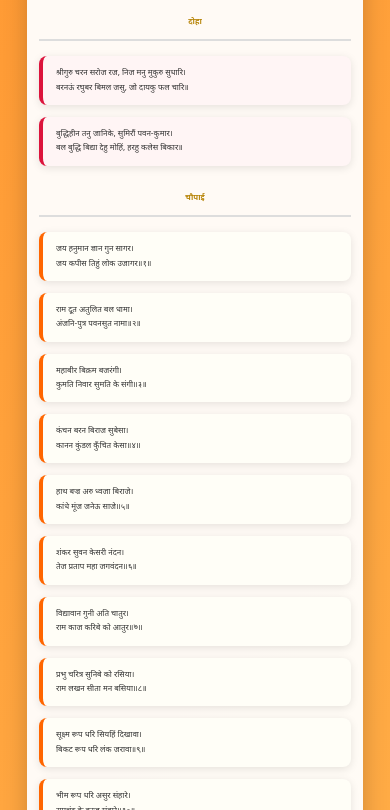
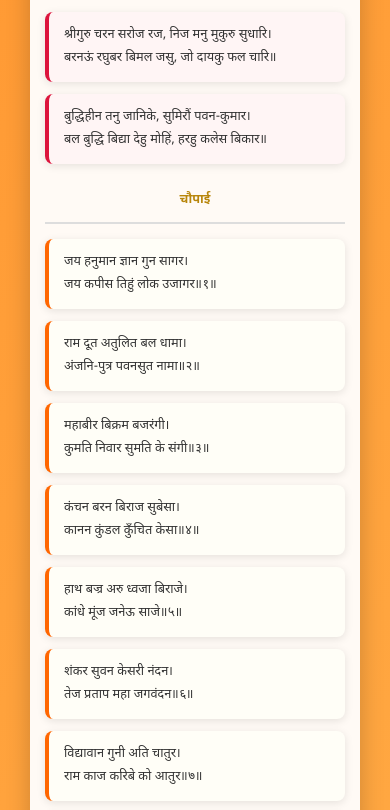
Before and after one commit to PrincePrajapatiXi/Bhakti, a plain HTML site: page Hanu.html in a window 390 px wide. Shown: the part 158-968 px from the top of the page. Drawn offline with Linux system fonts and the light colour scheme.

Commit message:
Add files via upload

```diff
--- a/Hanu.css
+++ b/Hanu.css
@@ -62,20 +62,20 @@ h2 {
 /* Mobile Responsive */
 @media (max-width: 600px) {
     .container {
-        padding: 17px 12px;
-        margin: 7px;
+        padding: 20px 15px;
+        margin: 10px;
     }
 
     .title {
-        font-size: 0. 8rem;
+        font-size: 1rem;
     }
 
     .verse {
-        font-size: 0.5rem;
-        padding: 10px 13px;
+        font-size: 0.8rem;
+        padding: 12px 15px;
     }
 
     h2 {
-        font-size: 0.5rem;
+        font-size: 0.8rem;
     }
 }
--- a/style.css
+++ b/style.css
@@ -288,7 +288,7 @@ mark {
     }
 
     .icon {
-        font-size: 2rem;
+        font-size: 2.5rem;
     }
 }
 
```
